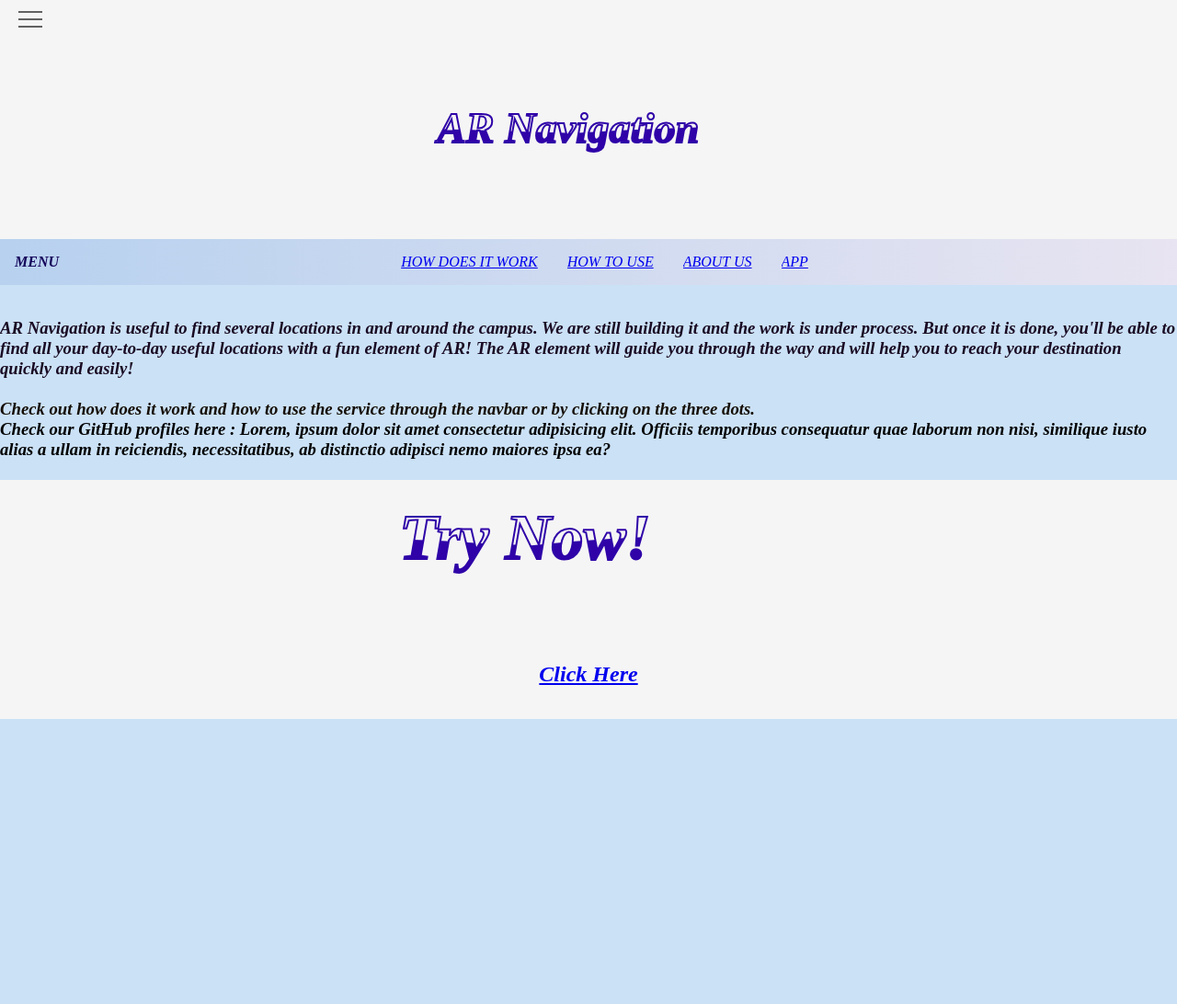
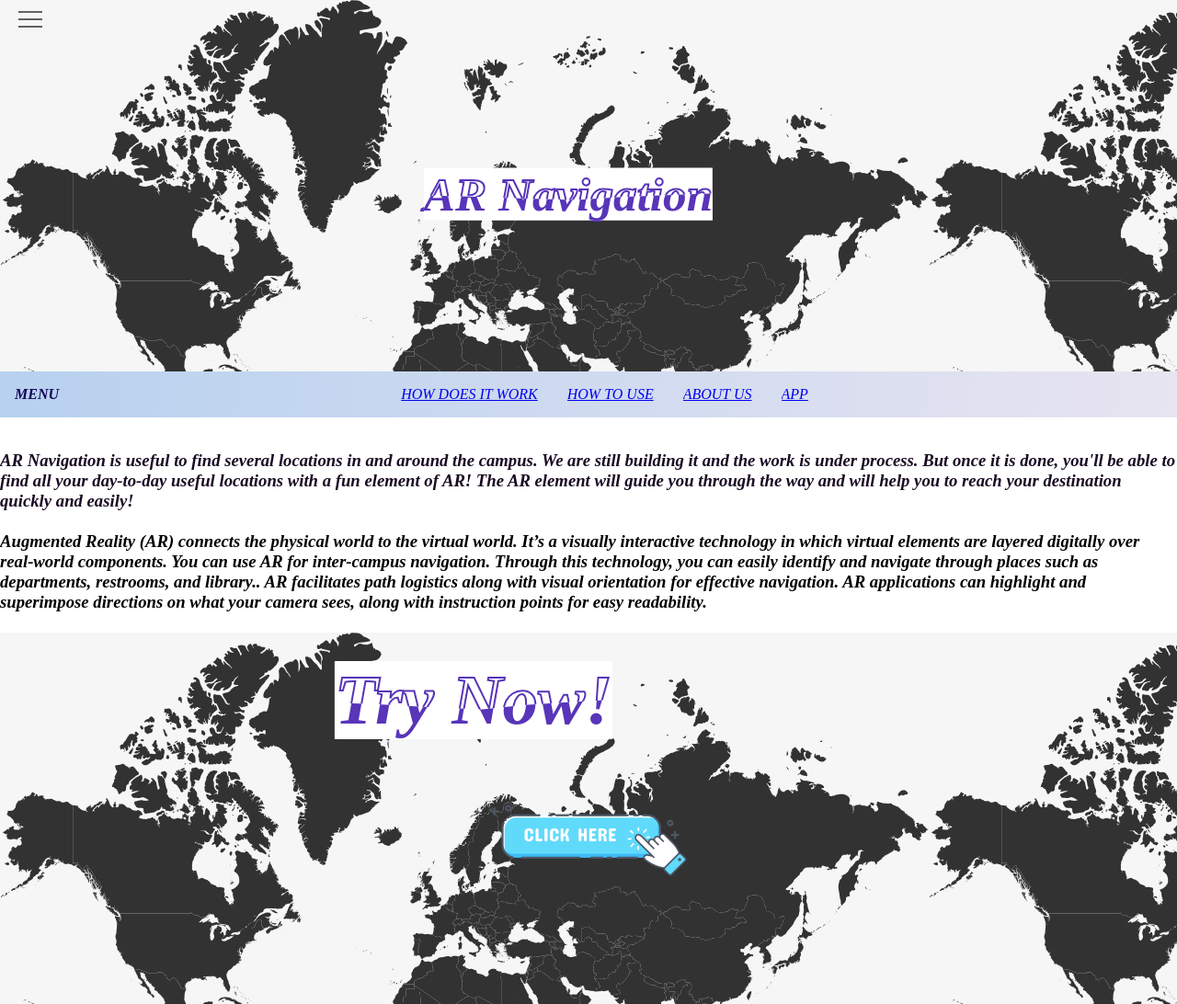
Before and after one commit to davesohamm/arnavigation, a plain HTML site: page index.html in a window 1280 px wide. Shown: the whole page at 92% size. Before the commit the page ends 800 px from the top, so only its background shows below. Drawn offline with Linux system fonts and the light colour scheme.

Commit message:
changes till lunch of day2

```diff
--- a/index.css
+++ b/index.css
@@ -15,23 +15,75 @@ header, footer {
   justify-content: center;
 }
 
-.content {
+.content1 {
   position: relative;
 }
 
-.content h2 {
+.content1 h2 {
   color: #06d7fc;
-  font-size: 5em;
+  font-size: 3.2em;
   position: absolute;
   transform: translate(-50%, -50%);
 }
 
-.content h2:nth-child(1) {
+.content1 h2:nth-child(1) {
   color: transparent;
   -webkit-text-stroke: 2px #2f03a8;
 }
 
-.content h2:nth-child(2) {
+.content1 h2:nth-child(2) {
+  color: #2f03a8;
+  animation: animate 4s ease-in-out infinite;
+}
+
+@keyframes animate {
+  0%,
+  100% {
+    clip-path: polygon(
+      0% 45%,
+      16% 44%,
+      33% 50%,
+      54% 60%,
+      70% 61%,
+      84% 59%,
+      100% 52%,
+      100% 100%,
+      0% 100%
+    );
+  }
+
+  50% {
+    clip-path: polygon(
+      0% 60%,
+      15% 65%,
+      34% 66%,
+      51% 62%,
+      67% 50%,
+      84% 45%,
+      100% 46%,
+      100% 100%,
+      0% 100%
+    );
+  }
+}
+
+.content2 {
+  position: relative;
+}
+
+.content2 h2 {
+  color: #06d7fc;
+  font-size: 3.2em;
+  position: absolute;
+  transform: translate(-50%, -50%);
+}
+
+.content2 h2:nth-child(1) {
+  color: transparent;
+  -webkit-text-stroke: 2px #2f03a8;
+}
+
+.content2 h2:nth-child(2) {
   color: #2f03a8;
   animation: animate 4s ease-in-out infinite;
 }
@@ -160,7 +212,7 @@ header, footer {
 header, footer {
   display: flex;
   background: whitesmoke;
-  min-height: 32.5vh;
+  min-height: 50.5vh;
   align-items: center;
   justify-content: center;
 }
--- a/index.htm
+++ b/index.html
@@ -7,13 +7,13 @@
     <link rel="stylesheet" href="index.css">
     <title>AR NAVIGATION</title>
 </head>
-<body style="background-color: rgb(203, 225, 246);">
+<body>
 
-  <header> <i>
+  <header style="background-image: url(world.svg); opacity: 80%;"> <i>
     <section>
       <pre>
-        <div class="content">
-          <h2>AR Navigation</h2> <h2>AR Navigation</h2>
+        <div class="content1">
+          <h2><span style="background-color: rgb(255, 255, 255);">AR Navigation</span></h2> <h2><span style="background-color: rgb(255, 255, 255);">AR Navigation</span></h2>
 
         </pre>
         </div>
@@ -73,29 +73,25 @@
 
 </body>
 
-       <h3 style="color: rgb(21, 14, 5);">  Check out how does it work and how to use the service through the navbar or by clicking on the three dots. </h3>
-      <h3> <i> Check our GitHub profiles here :
-        Lorem, ipsum dolor sit amet consectetur adipisicing elit. Officiis temporibus consequatur quae laborum non nisi,
-        similique iusto alias a ullam in reiciendis, necessitatibus, ab distinctio adipisci nemo maiores ipsa ea?
+
+      <h3> <i> Augmented Reality (AR) connects the physical world to the virtual world. It’s a visually interactive technology in which virtual elements are layered digitally over real-world components. You can use AR for inter-campus navigation.
+        Through this technology, you can easily identify and navigate through places such as departments, restrooms, and library.. AR facilitates path logistics along with visual orientation for effective navigation. AR applications can highlight and superimpose directions on what your camera sees, along with instruction points for easy readability.
         <br>
     <br>
 </h3>
-<footer>
+<footer style="background-image: url(world.svg); opacity: 80%;">
         <h2>
             <i>
                 <section>
-                    <div class="content">
+                    <div class="content2">
                         <pre>
-                      <h2>Try Now!</h2> <h2>Try Now!</h2>
+                      <h2><span style="background-color: rgb(255, 255, 255); text-align: center;">Try Now!</span></h2> <h2><span style="background-color: rgb(255, 255, 255); text-align: center;">Try Now!</span></h2>
+                        </pre>
 
-                      </pre>
 
-                      <br>
-                      <br>
-                      <br>
                       <b>
-                        <h4><a href="https://knowone08.github.io/directionCompass/App1/">Click Here</h4>
-                          </b>
+                        <h4><a href="https://knowone08.github.io/directionCompass/App1/"><img src="Hand-cursor-icon-with-blue-click-button.png" height="250"></a></h4>
+                      </b>
                     </div>
                   </section>
 </h2>
```
Also changed, not shown: ABOUT US.HTML (+1 -1 lines), Hand-cursor-icon-with-blue-click-button.png (added), world.svg (added).
